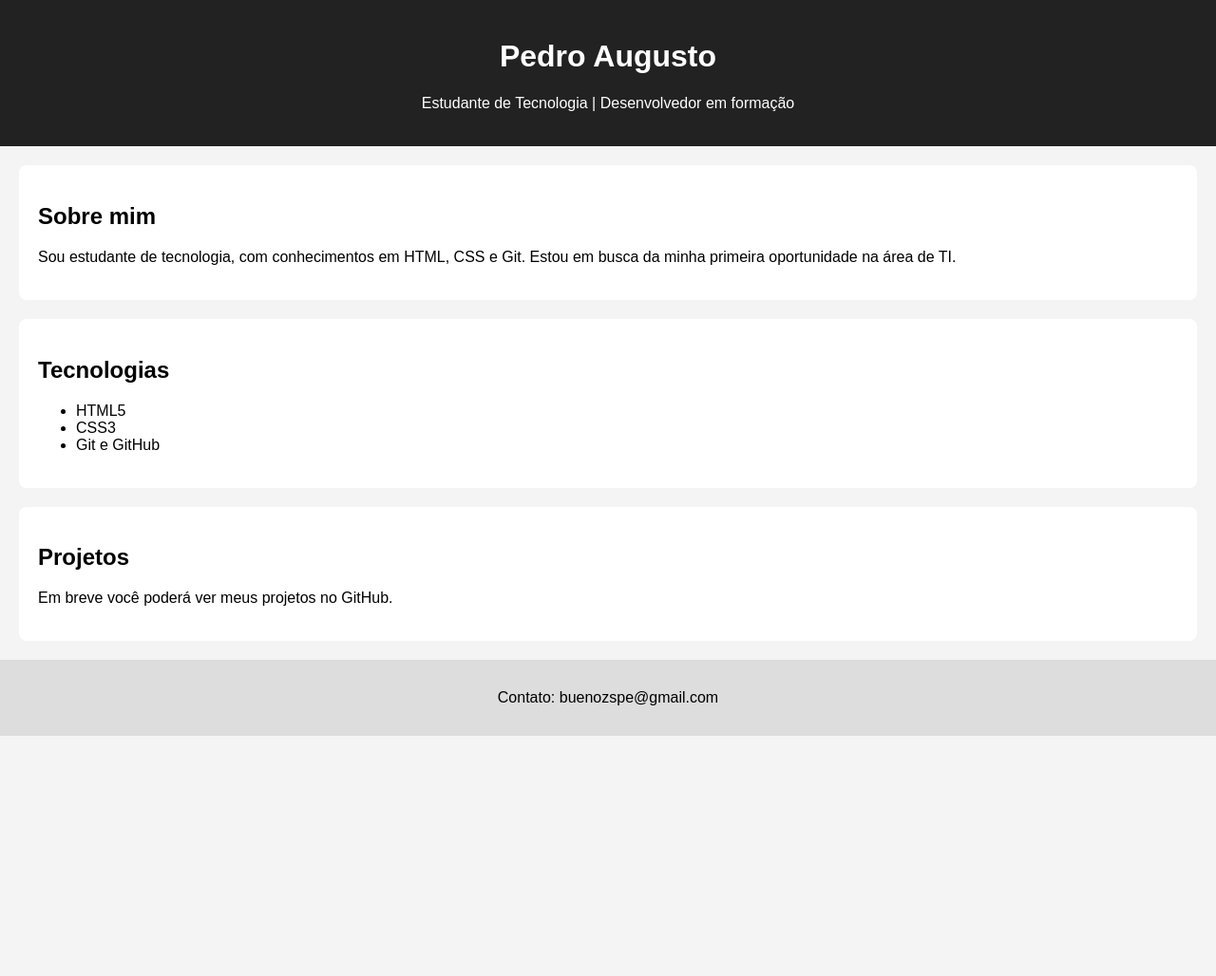
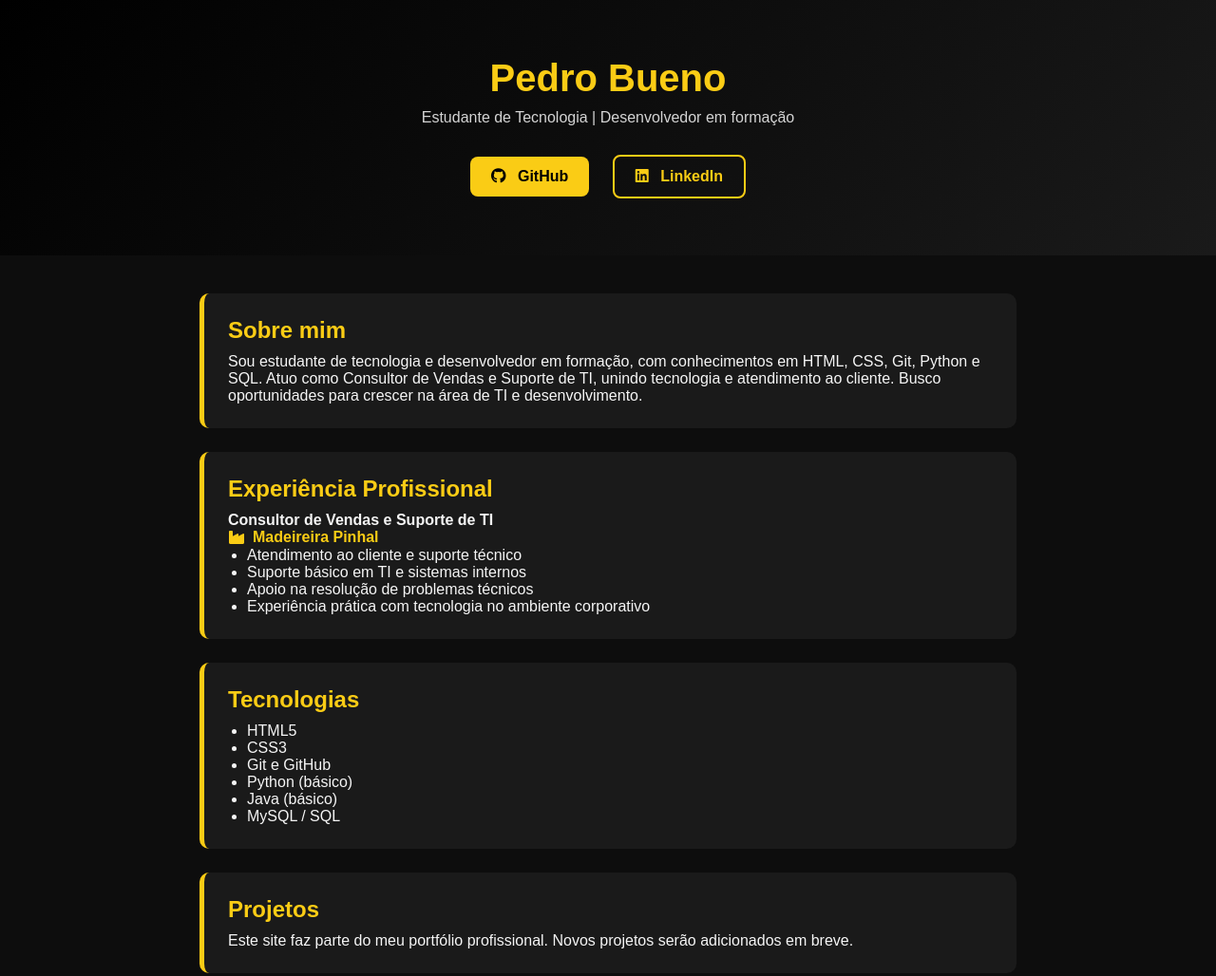
Before and after one commit to Buenozs/site-pessoal, a plain HTML site: page index.html in a window 1280 px wide. Shown: the top 1028 px of the page at 95% size. Before the commit the page ends 800 px from the top, so only its background shows below. Drawn offline with Linux system fonts and the light colour scheme.

Commit message:
Atualização completa do portfólio

```diff
--- a/index.html
+++ b/index.html
@@ -2,42 +2,92 @@
 <html lang="pt-BR">
 <head>
     <meta charset="UTF-8">
-    <title>Pedro Augusto | Portfólio</title>
+    <meta name="viewport" content="width=device-width, initial-scale=1.0">
+    <title>Pedro Bueno | Portfólio</title>
+    <link rel="stylesheet" href="https://cdnjs.cloudflare.com/ajax/libs/font-awesome/6.5.0/css/all.min.css">
+
+
+    <!-- CSS -->
     <link rel="stylesheet" href="style.css">
 </head>
 <body>
 
-    <header>
-        <h1>Pedro Augusto</h1>
+    <header class="header">
+        <h1>Pedro Bueno</h1>
         <p>Estudante de Tecnologia | Desenvolvedor em formação</p>
+
+        <div class="buttons">
+    <a href="https://github.com/Buenozs" target="_blank" class="btn github">
+        <i class="fab fa-github"></i> GitHub
+    </a>
+
+    <a href="https://www.linkedin.com/in/pedro-bueno-457b91320/" target="_blank" class="btn linkedin">
+        <i class="fab fa-linkedin"></i> LinkedIn
+    </a>
+</div>
+
     </header>
 
-    <section>
+    <main class="container">
+        <section class="card">
             <h2>Sobre mim</h2>
             <p>
-            Sou estudante de tecnologia, com conhecimentos em HTML, CSS e Git.
-            Estou em busca da minha primeira oportunidade na área de TI.
+                Sou estudante de tecnologia e desenvolvedor em formação, com conhecimentos em
+HTML, CSS, Git, Python e SQL. Atuo como Consultor de Vendas e Suporte de TI,
+unindo tecnologia e atendimento ao cliente. Busco oportunidades para crescer
+na área de TI e desenvolvimento.
+
             </p>
         </section>
 
-    <section>
+        <section class="card">
+    <h2>Experiência Profissional</h2>
+
+    <p>
+        <strong>Consultor de Vendas e Suporte de TI</strong><br>
+
+        <a href="https://www.madeireirapinhal.com.br"
+           target="_blank"
+           class="empresa-link">
+            <i class="fas fa-industry"></i>
+            Madeireira Pinhal
+        </a>
+    </p>
+
+    <ul>
+        <li>Atendimento ao cliente e suporte técnico</li>
+        <li>Suporte básico em TI e sistemas internos</li>
+        <li>Apoio na resolução de problemas técnicos</li>
+        <li>Experiência prática com tecnologia no ambiente corporativo</li>
+    </ul>
+</section>
+
+
+
+        <section class="card">
             <h2>Tecnologias</h2>
             <ul>
              <li>HTML5</li>
                 <li>CSS3</li>
                 <li>Git e GitHub</li>
+                <li>Python (básico)</li>
+                <li>Java (básico)</li>
+                <li>MySQL / SQL</li>
+
             </ul>
         </section>
 
-    <section>
+        <section class="card">
             <h2>Projetos</h2>
             <p>
-            Em breve você poderá ver meus projetos no GitHub.
+                Este site faz parte do meu portfólio profissional.
+                Novos projetos serão adicionados em breve.
             </p>
         </section>
+    </main>
 
-    <footer>
-        <p>Contato: buenozspe@gmail.com</p>
+    <footer class="footer">
+        <p>© 2026 - Pedro Bueno</p>
     </footer>
 
 </body>
--- a/style.css
+++ b/style.css
@@ -1,26 +1,151 @@
-body {
-    font-family: Arial, sans-serif;
+* {
     margin: 0;
     padding: 0;
-    background-color: #f4f4f4;
+    box-sizing: border-box;
+    font-family: Arial, Helvetica, sans-serif;
 }
 
-header {
-    background-color: #222;
-    color: white;
-    padding: 20px;
-    text-align: center;
+body {
+    background-color: #0d0d0d;
+    color: #f5f5f5;
 }
 
-section {
-    background-color: white;
-    margin: 20px;
-    padding: 20px;
-    border-radius: 8px;
+/* HEADER */
+.header {
+    background: linear-gradient(135deg, #000000, #1a1a1a);
+    text-align: center;
+    padding: 60px 20px;
 }
 
-footer {
+.header h1 {
+    color: #facc15;
+    font-size: 2.5rem;
+}
+
+.header p {
+    margin-top: 10px;
+    color: #d4d4d4;
+}
+
+/* BOTÕES */
+.buttons {
+    margin-top: 30px;
+}
+
+.btn {
+    text-decoration: none;
+    padding: 12px 22px;
+    margin: 0 10px;
+    border-radius: 8px;
+    font-weight: bold;
+    transition: 0.3s;
+    display: inline-block;
+}
+
+.github {
+    background-color: #facc15;
+    color: #000;
+}
+
+.linkedin {
+    background-color: transparent;
+    color: #facc15;
+    border: 2px solid #facc15;
+}
+
+.btn:hover {
+    transform: scale(1.05);
+    opacity: 0.85;
+}
+
+/* CONTEÚDO */
+.container {
+    max-width: 900px;
+    margin: 40px auto;
+    padding: 0 20px;
+}
+
+.card {
+    background-color: #1a1a1a;
+    border-left: 5px solid #facc15;
+    padding: 25px;
+    margin-bottom: 25px;
+    border-radius: 10px;
+}
+
+.card h2 {
+    color: #facc15;
+    margin-bottom: 10px;
+}
+
+.card ul {
+    margin-left: 20px;
+}
+
+/* FOOTER */
+.footer {
     text-align: center;
-    padding: 15px;
-    background-color: #ddd;
+    padding: 20px;
+    background-color: #000;
+    color: #888;
 }
+@keyframes fadeUp {
+    from {
+        opacity: 0;
+        transform: translateY(30px);
+    }
+    to {
+        opacity: 1;
+        transform: translateY(0);
+    }
+}
+
+.header,
+.card {
+    animation: fadeUp 0.8s ease forwards;
+}
+.card {
+    transition: transform 0.3s ease, box-shadow 0.3s ease;
+}
+
+.card:hover {
+    transform: translateY(-5px);
+    box-shadow: 0 10px 25px rgba(250, 204, 21, 0.25);
+}
+.btn i {
+    margin-right: 8px;
+    transition: transform 0.3s;
+}
+
+.btn:hover i {
+    transform: rotate(-8deg) scale(1.2);
+}
+.empresa-link {
+    color: #facc15;
+    text-decoration: none;
+    font-weight: bold;
+    display: inline-flex;
+    align-items: center;
+    gap: 8px;
+}
+
+.empresa-link:hover {
+    text-decoration: underline;
+}
+.card {
+    opacity: 0;
+    transform: translateY(20px);
+    animation: fadeUp 0.6s ease forwards;
+}
+
+.card:nth-child(1) { animation-delay: 0.1s; }
+.card:nth-child(2) { animation-delay: 0.2s; }
+.card:nth-child(3) { animation-delay: 0.3s; }
+.card:nth-child(4) { animation-delay: 0.4s; }
+
+@keyframes fadeUp {
+    to {
+        opacity: 1;
+        transform: translateY(0);
+    }
+}
```
Lines whose indentation alone changed are shown as unchanged.
